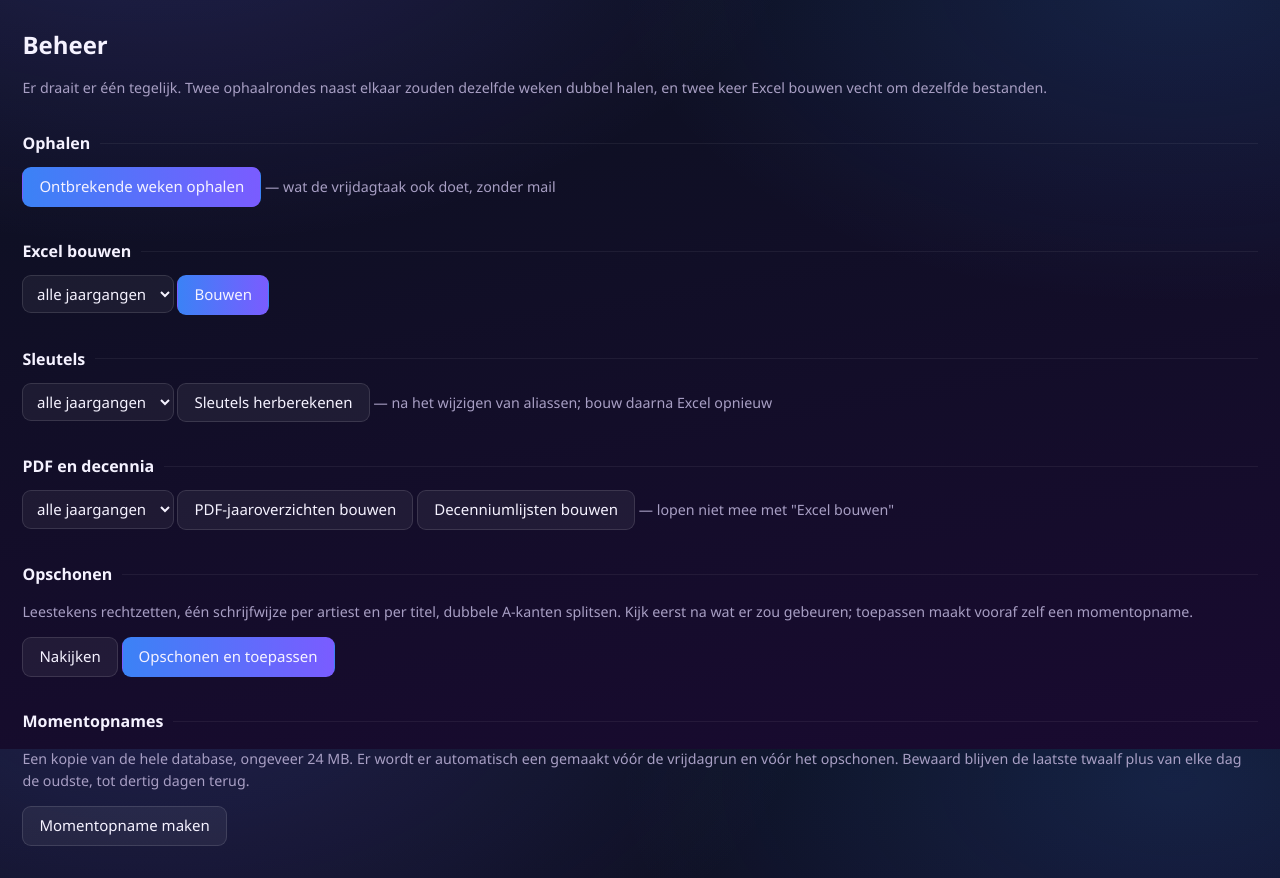
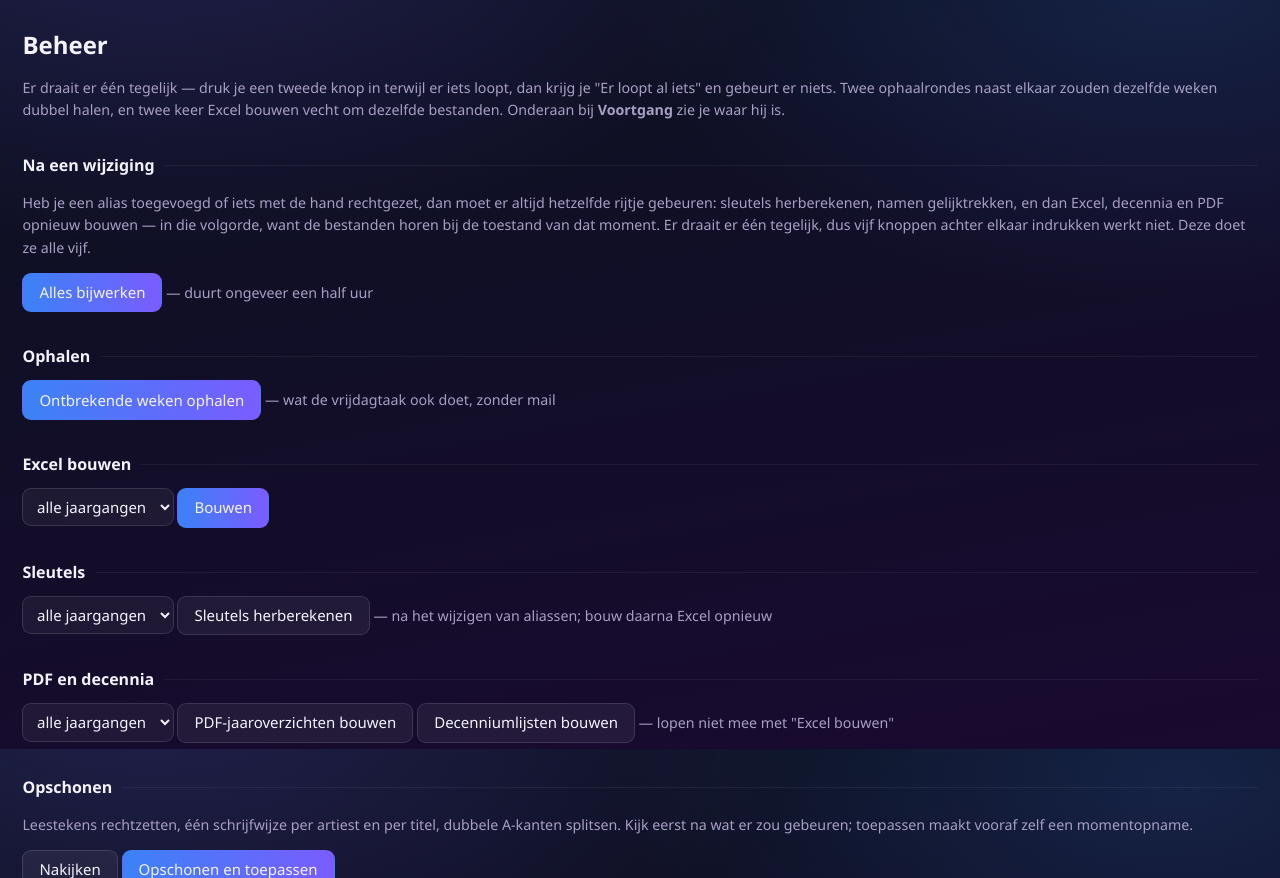
Before and after one commit to hghaken/hitlijsten, a Python web app: template hitlijsten/web/templates/beheer.html in a window 1280 px wide. Shown: the part 51-929 px from the top of the page. Run offline with Jinja, Linux system fonts and the light colour scheme; the template is opened without the code that fills it, so the values that code supplies are empty.

Commit message:
Eén knop voor het hele rijtje na een wijziging
Er draait er een tegelijk: druk je een tweede knop in terwijl er iets loopt, dan
krijg je "Er loopt al iets" en gebeurt er niets. Dat is precies onhandig na het
toevoegen van een alias, want dan moeten er vijf dingen achter elkaar gebeuren.

"Alles bijwerken" doet ze alle vijf, in de volgorde die ertoe doet: eerst de
sleutels (die laten de alias gelden), dan de namen (die kiezen de juiste
schrijfwijze), en pas daarna Excel, decennia en PDF -- want die bestanden horen
bij de toestand van dat moment. Met stapnummers in de voortgang, zodat je kunt
zien waar hij is, en een bevestiging vooraf omdat het ongeveer een half uur
duurt.

De uitleg boven de pagina zegt nu ook wat er gebeurt als je toch twee knoppen
indrukt, in plaats van alleen waarom er een tegelijk draait.

Co-Authored-By: Claude Opus 5 <noreply@anthropic.com>

```diff
--- a/hitlijsten/web/templates/beheer.html
+++ b/hitlijsten/web/templates/beheer.html
@@ -3,9 +3,26 @@
 {% block inhoud %}
 <h1>Beheer</h1>
 <p class="hint">
-  Er draait er één tegelijk. Twee ophaalrondes naast elkaar zouden dezelfde
-  weken dubbel halen, en twee keer Excel bouwen vecht om dezelfde bestanden.
+  Er draait er één tegelijk — druk je een tweede knop in terwijl er iets loopt,
+  dan krijg je "Er loopt al iets" en gebeurt er niets. Twee ophaalrondes naast
+  elkaar zouden dezelfde weken dubbel halen, en twee keer Excel bouwen vecht om
+  dezelfde bestanden. Onderaan bij <b>Voortgang</b> zie je waar hij is.
 </p>
+
+<h2>Na een wijziging</h2>
+<p class="hint">
+  Heb je een alias toegevoegd of iets met de hand rechtgezet, dan moet er
+  altijd hetzelfde rijtje gebeuren: sleutels herberekenen, namen gelijktrekken,
+  en dan Excel, decennia en PDF opnieuw bouwen — in die volgorde, want de
+  bestanden horen bij de toestand van dat moment. Er draait er één tegelijk, dus
+  vijf knoppen achter elkaar indrukken werkt niet. Deze doet ze alle vijf.
+</p>
+<form method="post" action="{{ url_for('beheer_start') }}"
+      onsubmit="return confirm('Dit duurt ongeveer een half uur. Je kunt de voortgang onderaan volgen. Beginnen?')">
+  <input type="hidden" name="wat" value="volledig">
+  <button class="hoofd" type="submit">Alles bijwerken</button>
+  <span class="hint">— duurt ongeveer een half uur</span>
+</form>
 
 <h2>Ophalen</h2>
 <form method="post" action="{{ url_for('beheer_start') }}">
```
Also changed, not shown: LEESMIJ.md (+1 -1 lines), hitlijsten/web/werk.py (+34 -0 lines).
